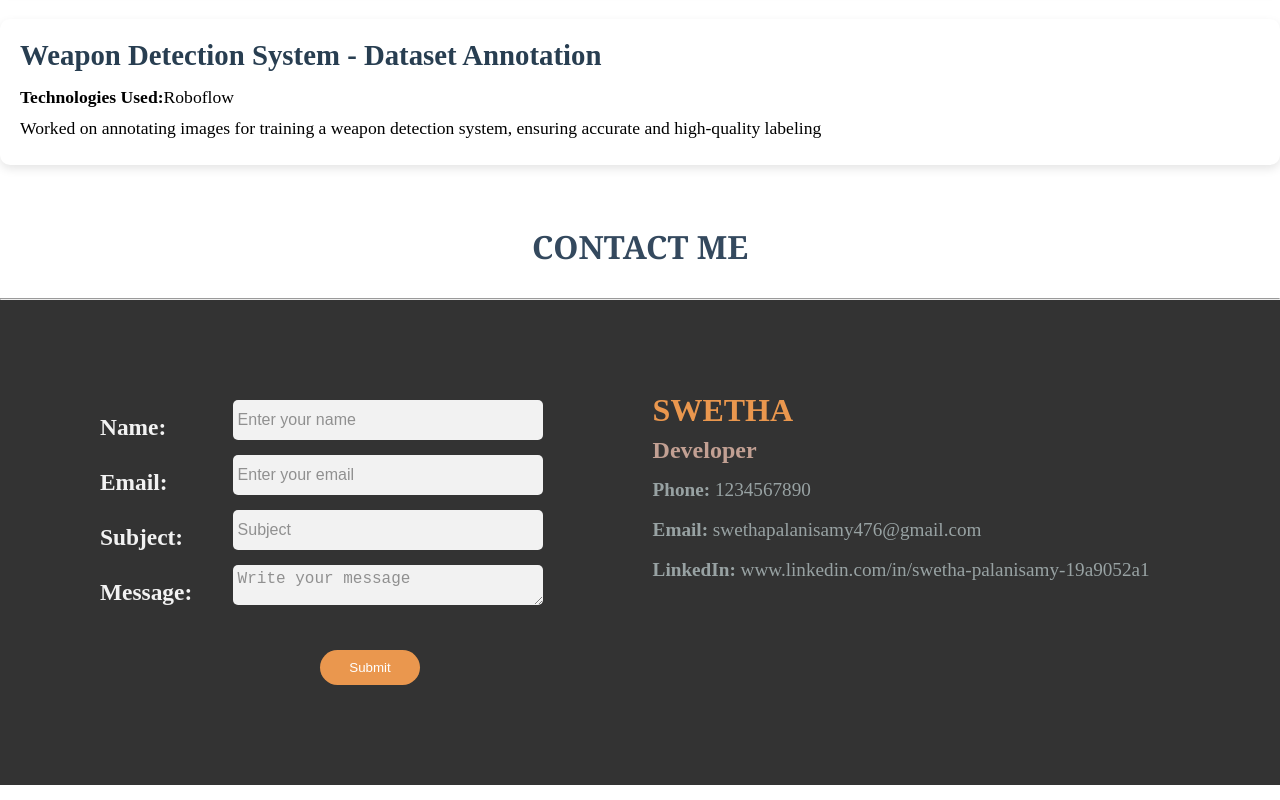
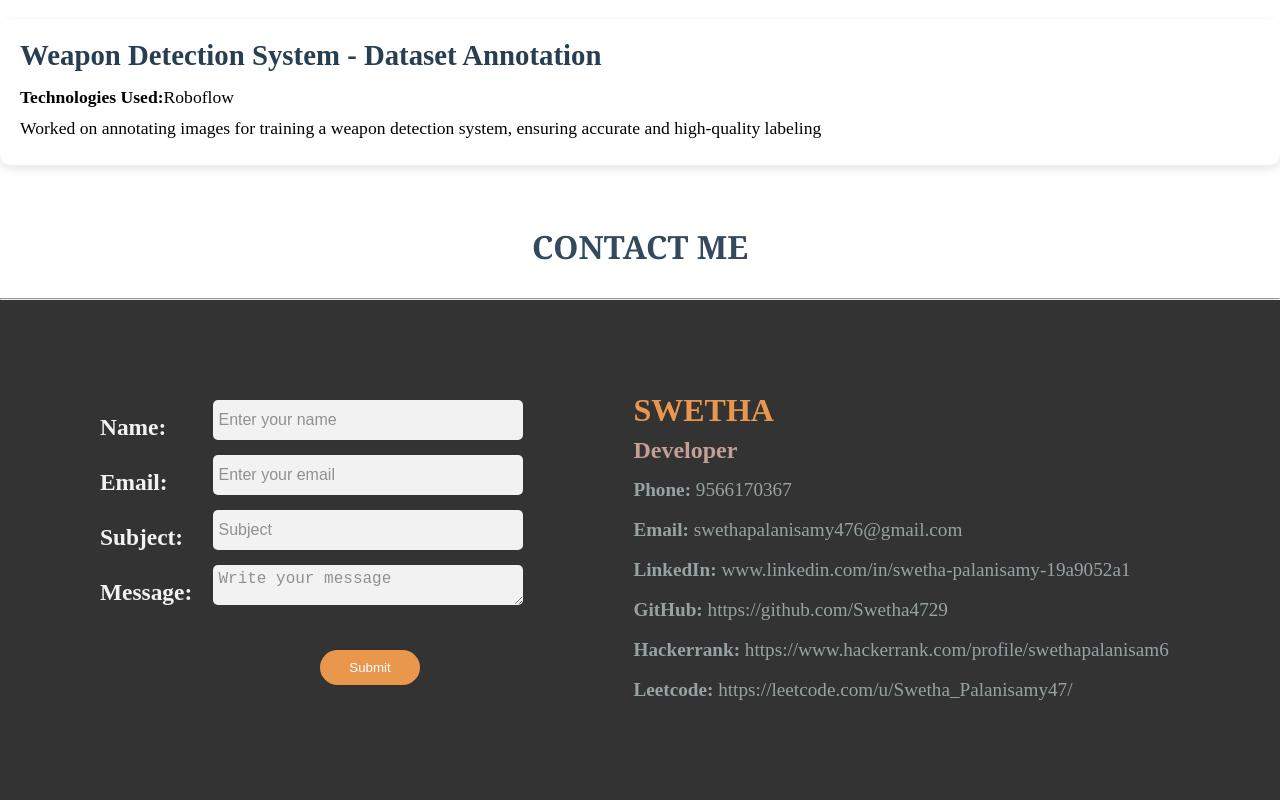
Before and after one commit to Swetha4729/Codsoft_task1, a plain HTML site: page index.html in a window 1280 px wide. Shown: the part 2254-3054 px from the top of the page. Drawn offline with Linux system fonts and the light colour scheme.

Commit message:
Update index.html

```diff
--- a/index.html
+++ b/index.html
@@ -20,7 +20,7 @@
         <p>I am a Computer Science student at Mahalingam College of Engineering and Technology with a strong interest in programming. Proficient in C, C++, Python, Java, as well as HTML and CSS for web development, I am driven to create efficient, scalable solutions. Passionate about continuous learning, I aim to apply my skills to innovative projects and contribute meaningfully to the tech industry.</p><br>
        </div>
         <div class="resume">
-            <button type="button" onclick="window.open('resume.pdf','_blank')">Resume</button>
+            <button type="button" onclick="window.open('Resume1.pdf','_blank')">Resume</button>
         </div>
     </div>
     <div class="education" id="education-section">
@@ -99,9 +99,12 @@
             <div class="contact2">
                 <h2>SWETHA</h2>
                 <h3>Developer</h3>
-                <p><strong>Phone:</strong> 1234567890</p>
+                <p><strong>Phone:</strong> 9566170367</p>
                 <p><strong>Email:</strong> swethapalanisamy476@gmail.com</p>
                 <p><strong>LinkedIn:</strong> www.linkedin.com/in/swetha-palanisamy-19a9052a1</p>
+                <p><strong>GitHub:</strong> https://github.com/Swetha4729</p>
+                <p><strong>Hackerrank:</strong> https://www.hackerrank.com/profile/swethapalanisam6</p>
+                <p><strong>Leetcode:</strong> https://leetcode.com/u/Swetha_Palanisamy47/</p>
             </div>
         </div>
     </div>
```
